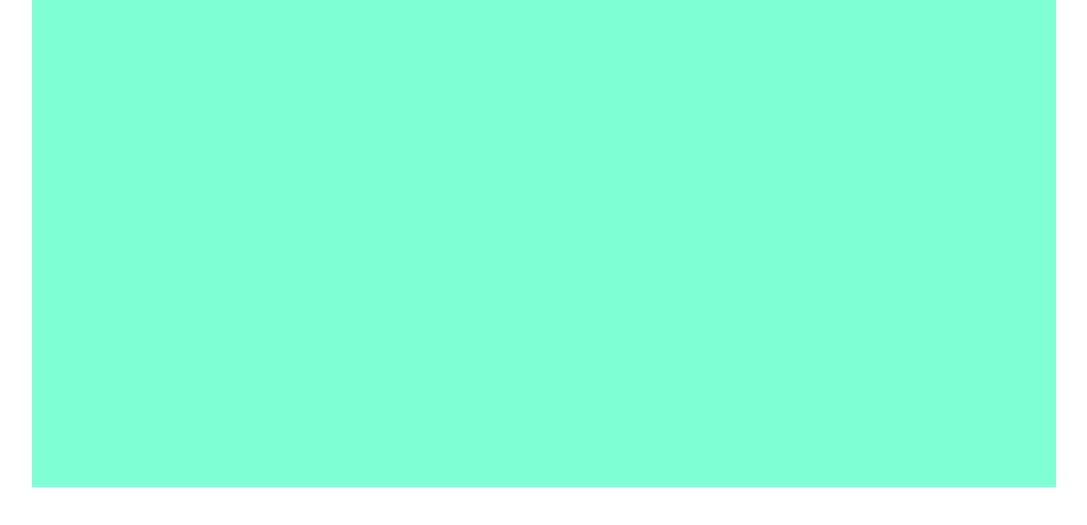
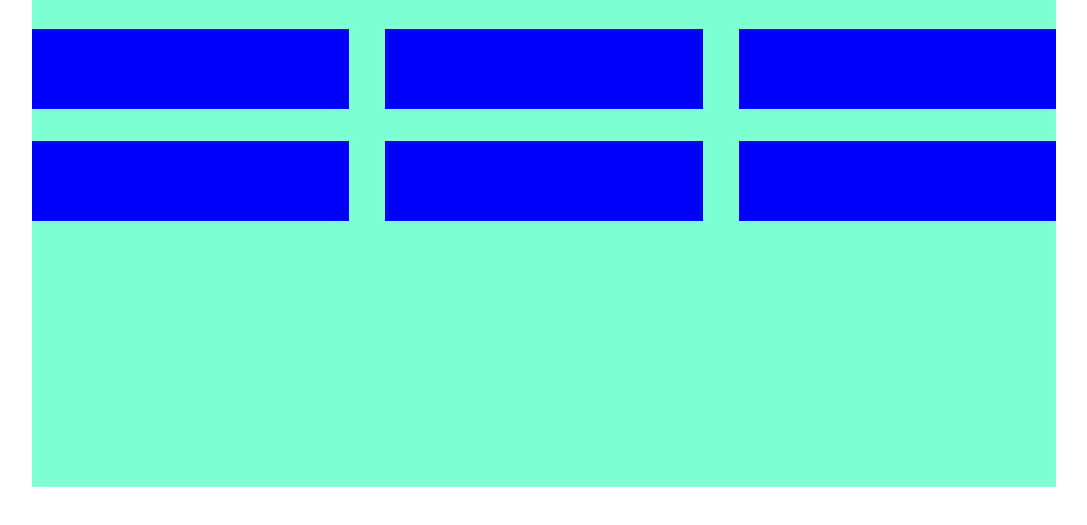
Before and after one commit to FabrizioMisseri/html-css-float-cards-with_flexb-box-, a plain HTML site: page index.html in a window 1280 px wide. Shown: the part 113-638 px from the top of the page, without its empty margins (96-1183 px from the left). Drawn offline with Linux system fonts and the light colour scheme.

Commit message:
scaffolding sezione bassa ed introduzione flexbox e cards

```diff
--- a/css/style.css
+++ b/css/style.css
@@ -26,7 +26,7 @@ main{
 
 
 /* SEZIONE ALTA */
-.top  h1{
+.top h1{
     text-align: center;
     line-height: 2em;
     font-size: 2.2rem;
@@ -38,3 +38,15 @@ main{
 }
 
 /* SEZIONE BASSA */
+.row{
+    margin: 2em 0;
+    display: flex;
+    justify-content: space-between;
+}
+
+.item{
+    width: calc(100% / 3 - (3em / 2));
+    /* debug */
+    height: 80px;
+    background-color: blue;
+}
--- a/index.html
+++ b/index.html
@@ -28,8 +28,21 @@
 
 
         <!-- SEZIONE BASSA -->
-        <section>
+        <section class="bottom">
 
+            <!-- PRIMA RIGA -->
+            <div class="row">
+                <div class="item"></div>
+                <div class="item"></div>
+                <div class="item"></div>
+            </div>
+
+            <!-- SECONDA RIGA -->
+            <div class="row">
+                <div class="item"></div>
+                <div class="item"></div>
+                <div class="item"></div>
+            </div>
 
         </section>
         <!-- /SEZIONE BASSA -->
```
